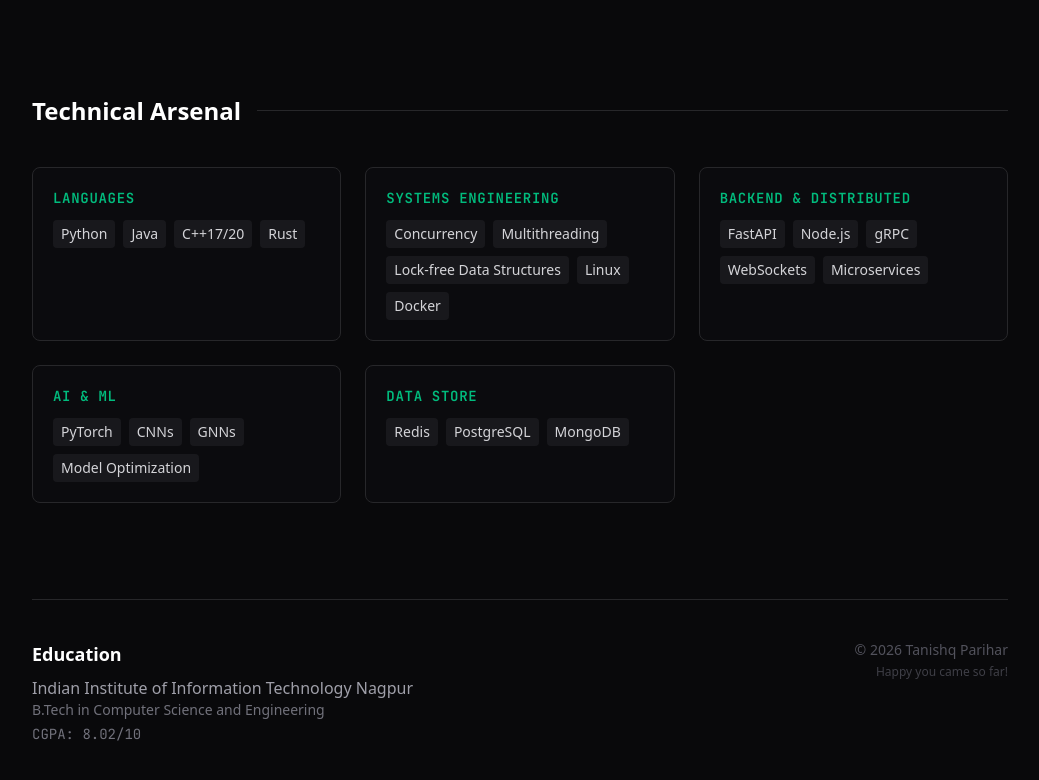
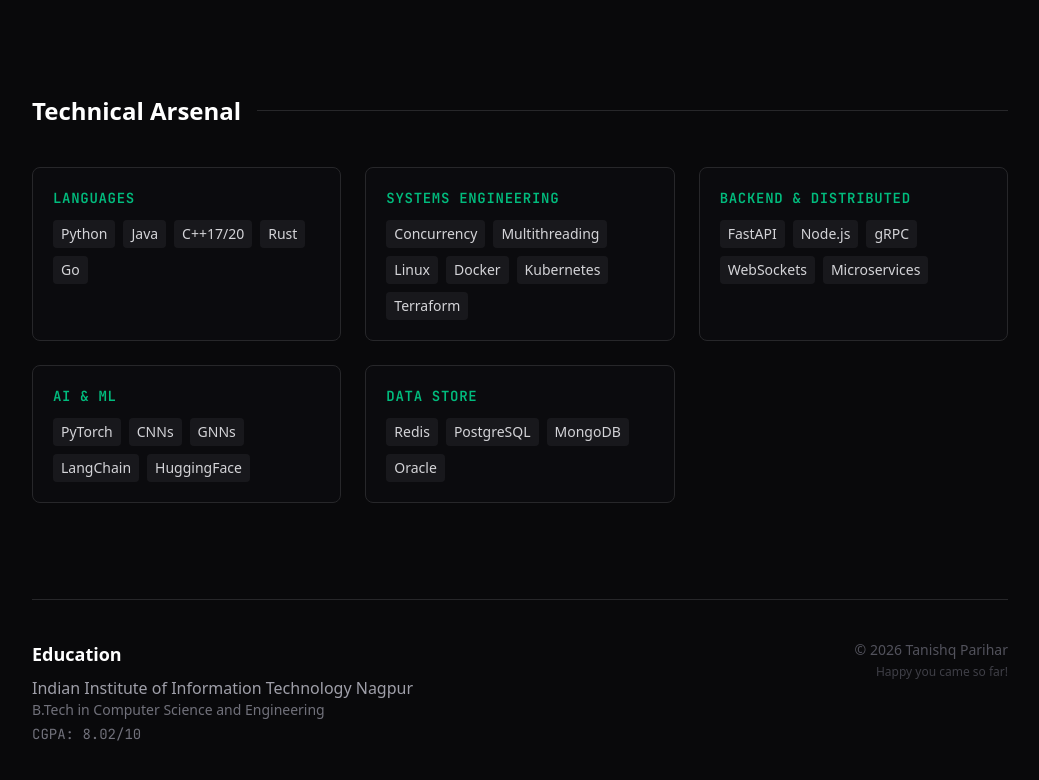
Before and after one commit to randomfunction/portfolio, a Next.js app: page / in a window 1280 px wide. Shown: the part 3259-4039 px from the top of the page, without its empty margins (120-1159 px from the left). Built offline with nearby package versions, Linux system fonts and the light colour scheme.

Commit message:
skills updated

```diff
--- a/src/data/portfolio.ts
+++ b/src/data/portfolio.ts
@@ -106,11 +106,11 @@
     }
   ],
   skills: {
-    languages: ["Python", "Java", "C++17/20", "Rust"],
+    languages: ["Python", "Java", "C++17/20", "Rust", "Go"],
     backend: ["FastAPI", "Node.js", "gRPC", "WebSockets", "Microservices"],
-    databases: ["Redis", "PostgreSQL", "MongoDB"],
-    systems: ["Concurrency", "Multithreading", "Lock-free Data Structures", "Linux", "Docker"],
-    ai: ["PyTorch", "CNNs", "GNNs", "Model Optimization"]
+    databases: ["Redis", "PostgreSQL", "MongoDB", "Oracle"],
+    systems: ["Concurrency", "Multithreading", "Linux", "Docker", "Kubernetes", "Terraform"],
+    ai: ["PyTorch", "CNNs", "GNNs", "LangChain", "HuggingFace"]
   },
   achievements: [
     "Top 4% rank (262 / 7000+ teams) - Amazon ML Challenge 2025.",
```
